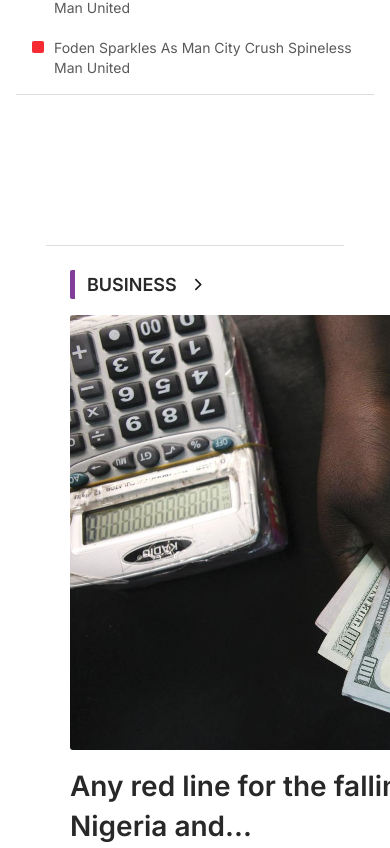
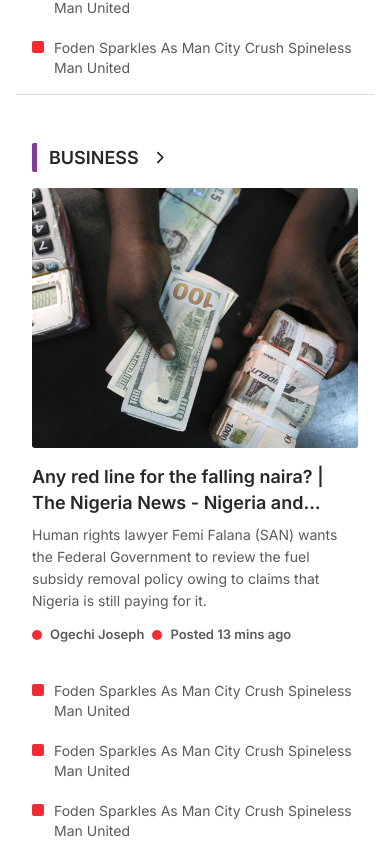
Before and after one commit to fortune-dev747/NEWS-WEB-PROJECT, a React (Vite) app: page / in a window 390 px wide. Shown: the part 3076-3924 px from the top of the page. Built offline with nearby package versions, Linux system fonts and the light colour scheme.

Commit message:
responsiveness for business section done

```diff
--- a/src/components/Business/Business.module.css
+++ b/src/components/Business/Business.module.css
@@ -170,3 +170,149 @@
   border-radius: 3px;
   flex-shrink: 0;
 }
+
+/* ── LARGE SCREENS (1024px) ── */
+@media (max-width: 1024px) {
+  .business {
+    margin: 0 24px 48px;
+    padding: 16px;
+    gap: 16px;
+  }
+
+  .leftSide {
+    width: 55%;
+  }
+
+  .mainImage {
+    width: 100%;
+    height: 320px;
+  }
+
+  .textContent {
+    width: 100%;
+  }
+
+  .headline {
+    font-size: 22px;
+    line-height: 32px;
+  }
+
+  .description {
+    font-size: 16px;
+    line-height: 24px;
+  }
+
+  .rightSide {
+    width: 45%;
+    padding-top: 48px;
+    padding-left: 16px;
+  }
+
+  .storyText {
+    font-size: 15px;
+    line-height: 22px;
+  }
+
+  .storyImage {
+    width: 120px;
+    height: 75px;
+  }
+
+  .border {
+    right: 400px;
+  }
+}
+
+/* ── TABLET (768px) ── */
+@media (max-width: 768px) {
+  .business {
+    flex-direction: column;
+    margin: 0 16px 32px;
+    padding: 16px;
+    gap: 24px;
+    border-top: none;
+  }
+
+  .leftSide {
+    width: 100%;
+  }
+
+  .mainImage {
+    width: 100%;
+    height: 260px;
+  }
+
+  .textContent {
+    width: 100%;
+  }
+
+  .headline {
+    font-size: 18px;
+    line-height: 26px;
+  }
+
+  .description {
+    font-size: 14px;
+    line-height: 22px;
+  }
+
+  .border {
+    display: none;
+  }
+
+  .rightSide {
+    width: 100%;
+    padding-top: 0;
+    padding-left: 0;
+    padding-top: 16px;
+  }
+
+  .storyItem {
+    gap: 10px;
+  }
+
+  .storyText {
+    font-size: 14px;
+    line-height: 20px;
+  }
+
+  .storyImage {
+    display: none;
+  }
+}
+
+/* ── MOBILE (375px) ── */
+@media (max-width: 375px) {
+  .business {
+    margin: 0 12px 24px;
+    padding: 12px;
+  }
+
+  .mainImage {
+    height: 200px;
+  }
+
+  .headline {
+    font-size: 16px;
+    line-height: 22px;
+  }
+
+  .description {
+    font-size: 13px;
+    line-height: 20px;
+  }
+
+  .storyText {
+    font-size: 13px;
+    line-height: 19px;
+  }
+
+  .storyImage {
+    width: 80px;
+    height: 60px;
+  }
+
+  .authorName, .time {
+    font-size: 11px;
+  }
+}
```
